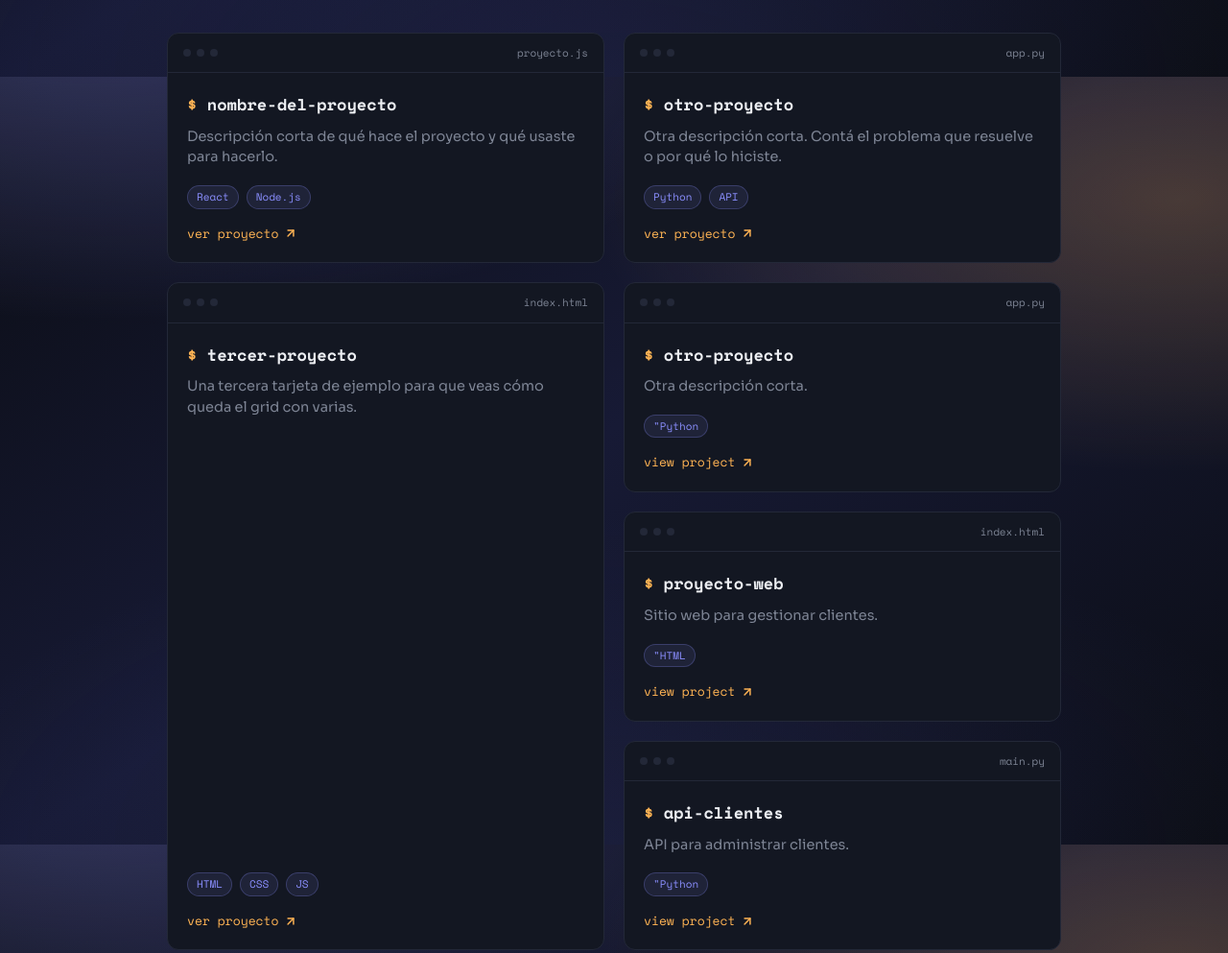
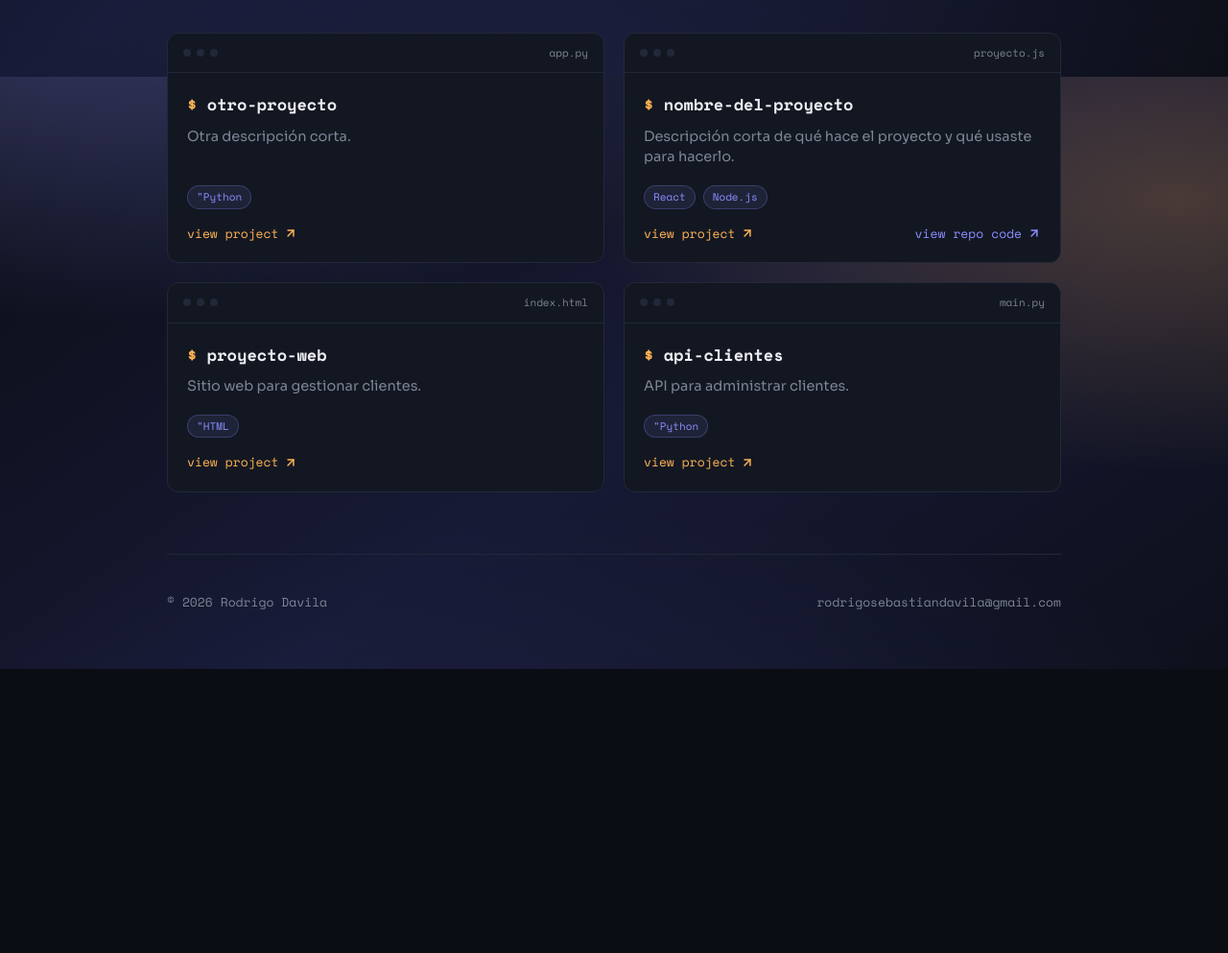
Before and after one commit to davilarodrigo/portfolio, a plain HTML site: page index.html in a window 1280 px wide. Shown: the part 720-1713 px from the top of the page at 96% size. After the commit the page ends 1417 px from the top, so only its background shows below. Drawn offline with nearby package versions, Linux system fonts and the light colour scheme.

Commit message:
index ordered cards + repo code link

```diff
--- a/index.html
+++ b/index.html
@@ -202,7 +202,6 @@
       border: 1px solid var(--line);
       border-radius: 12px;
       overflow: hidden;
-      text-decoration: none;
       color: var(--text);
       transition: transform .18s ease, border-color .18s ease, background .18s ease;
     }
@@ -289,6 +288,8 @@
       display: flex;
       align-items: center;
       gap: 6px;
+      text-decoration: none;
+      transition: color .18s ease;
     }
 
     .card-go svg {
@@ -297,8 +298,27 @@
       transition: transform .18s ease;
     }
 
-    .card:hover .card-go svg {
+    .card-go:hover {
+      color: #ffc370;
+    }
+
+    .card-go:hover svg {
       transform: translate(3px, -3px);
+    }
+
+    .card-actions {
+      display: flex;
+      align-items: center;
+      justify-content: space-between;
+      gap: 12px;
+    }
+
+    .card-repo {
+      color: var(--violet);
+    }
+
+    .card-repo:hover {
+      color: #b7b9ff;
     }
 
     /* ---------- FOOTER ---------- */
@@ -334,7 +354,6 @@
         padding: 48px 0;
       }
     }
-
   </style>
 </head>
 
@@ -363,14 +382,14 @@
   -->
 
 
-  <section id="proyectos">
+    <section >
       <div class="section-label">Projects</div>
       <h2 class="section-title">What I have been working on</h2>
 
-    <div class="grid">
+      <div id="projects" class="grid">
 
-      <!-- == CARD TEMPLATE == -->
-      <a class="card" href="https://tu-link-aca.com" target="_blank" rel="noopener">
+          <!-- == Hardcoded card examples == -->
+          <article class="card" data-order="1">
             <div class="card-bar">
               <span></span><span></span><span></span>
               <small>proyecto.js</small>
@@ -382,64 +401,26 @@
                 <span>React</span>
                 <span>Node.js</span>
               </div>
-          <div class="card-go">
-              ver proyecto
+              <div class="card-actions">
+                <a class="card-go" href="https://tu-link-aca.com" target="_blank" rel="noopener">
+                  view project
                   <svg viewBox="0 0 24 24" fill="none" stroke="currentColor" stroke-width="2.5" stroke-linecap="round"
                     stroke-linejoin="round">
                     <line x1="7" y1="17" x2="17" y2="7" />
                     <polyline points="7 7 17 7 17 17" />
                   </svg>
-          </div>
-        </div>
                 </a>
-
-      <a class="card" href="https://tu-link-aca.com" target="_blank" rel="noopener">
-        <div class="card-bar">
-          <span></span><span></span><span></span>
-          <small>app.py</small>
-        </div>
-        <div class="card-body">
-          <h3 class="card-title">otro-proyecto</h3>
-          <p class="card-desc">Otra descripción corta. Contá el problema que resuelve o por qué lo hiciste.</p>
-          <div class="tags">
-            <span>Python</span>
-            <span>API</span>
-          </div>
-          <div class="card-go">
-            ver proyecto
+                <a class="card-go card-repo" href="https://github.com/tu-usuario/tu-repo" target="_blank" rel="noopener">
+                  view repo code
                   <svg viewBox="0 0 24 24" fill="none" stroke="currentColor" stroke-width="2.5" stroke-linecap="round"
                     stroke-linejoin="round">
                     <line x1="7" y1="17" x2="17" y2="7" />
                     <polyline points="7 7 17 7 17 17" />
                   </svg>
+                </a>
               </div>
             </div>
-    </a>
-
-    <a class="card" href="https://tu-link-aca.com" target="_blank" rel="noopener">
-      <div class="card-bar">
-        <span></span><span></span><span></span>
-        <small>index.html</small>
-      </div>
-      <div class="card-body">
-        <h3 class="card-title">tercer-proyecto</h3>
-        <p class="card-desc">Una tercera tarjeta de ejemplo para que veas cómo queda el grid con varias.</p>
-        <div class="tags">
-          <span>HTML</span>
-          <span>CSS</span>
-          <span>JS</span>
-        </div>
-        <div class="card-go">
-          ver proyecto
-          <svg viewBox="0 0 24 24" fill="none" stroke="currentColor" stroke-width="2.5" stroke-linecap="round"
-          stroke-linejoin="round">
-          <line x1="7" y1="17" x2="17" y2="7" />
-          <polyline points="7 7 17 7 17 17" />
-        </svg>
-      </div>
-    </div>
-  </a>
-  <div id="projects" class="cards"></div>
+          </article>
 
       </div>
     </section>
--- a/project_parser.js
+++ b/project_parser.js
@@ -5,14 +5,12 @@ async function loadProjects() {
   const projects = parseCSV(csv);
   const container = document.querySelector("#projects");
 
-  container.innerHTML = `
-    <div class="grid">
-      ${projects.map(project => `
-        <a
+  const customCards = [...container.children];
+
+  const projectCards = projects.map(project => `
+    <article
       class="card"
-          href="${project.link}"
-          target="_blank"
-          rel="noopener"
+      data-order="${project.order}"
     >
       <div class="card-bar">
         <span></span>
@@ -30,31 +28,47 @@ async function loadProjects() {
 
         <div class="tags">
           ${project.tags
-                .split(",")
+            .split(";")
             .map(tag => `<span>${tag.trim()}</span>`)
             .join("")}
         </div>
 
-            <div class="card-go">
+        <div class="card-actions">
+          <a class="card-go" href="${project.link}" target="_blank" rel="noopener">
             view project
-
-              <svg
-                viewBox="0 0 24 24"
-                fill="none"
-                stroke="currentColor"
-                stroke-width="2.5"
-                stroke-linecap="round"
-                stroke-linejoin="round"
-              >
+            <svg viewBox="0 0 24 24" fill="none" stroke="currentColor" stroke-width="2.5" stroke-linecap="round" stroke-linejoin="round">
               <line x1="7" y1="17" x2="17" y2="7" />
               <polyline points="7 7 17 7 17 17" />
             </svg>
+          </a>
+
+          ${project.repo_link ? `
+            <a class="card-go card-repo" href="${project.repo_link}" target="_blank" rel="noopener">
+              view repo code
+              <svg viewBox="0 0 24 24" fill="none" stroke="currentColor" stroke-width="2.5" stroke-linecap="round" stroke-linejoin="round">
+                <line x1="7" y1="17" x2="17" y2="7" />
+                <polyline points="7 7 17 7 17 17" />
+              </svg>
+            </a>
+          ` : ""}
         </div>
       </div>
-        </a>
-      `).join("")}
-    </div>
-  `;
+    </article>
+  `);
+
+  container.innerHTML = projectCards.join("");
+
+  customCards.forEach(card => {
+    container.appendChild(card);
+  });
+
+  const cards = [...container.children];
+
+  cards.sort((a, b) => {
+    return Number(a.dataset.order) - Number(b.dataset.order);
+  });
+
+  cards.forEach(card => container.appendChild(card));
 }
 
 function parseCSV(csv) {
```
Lines whose indentation alone changed are shown as unchanged.
